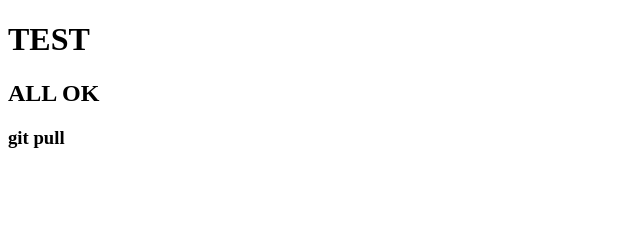
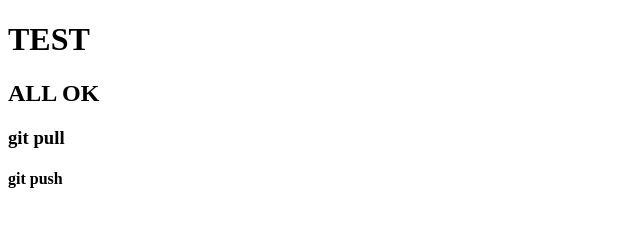
Before and after one commit to AnatoliiDev/testgit, a plain HTML site: page index.html in a window 1280 px wide. Shown: the full height of the page, 0-640 px from the left. Drawn offline with Linux system fonts and the light colour scheme.

Commit message:
added git push

```diff
--- a/index.html
+++ b/index.html
@@ -8,5 +8,6 @@
 	<h1>TEST</h1>
 	<h2>ALL OK</h2>
 	<h3>git pull</h3>
+	<h4>git push</h4>
 </body>
 </html>
```
